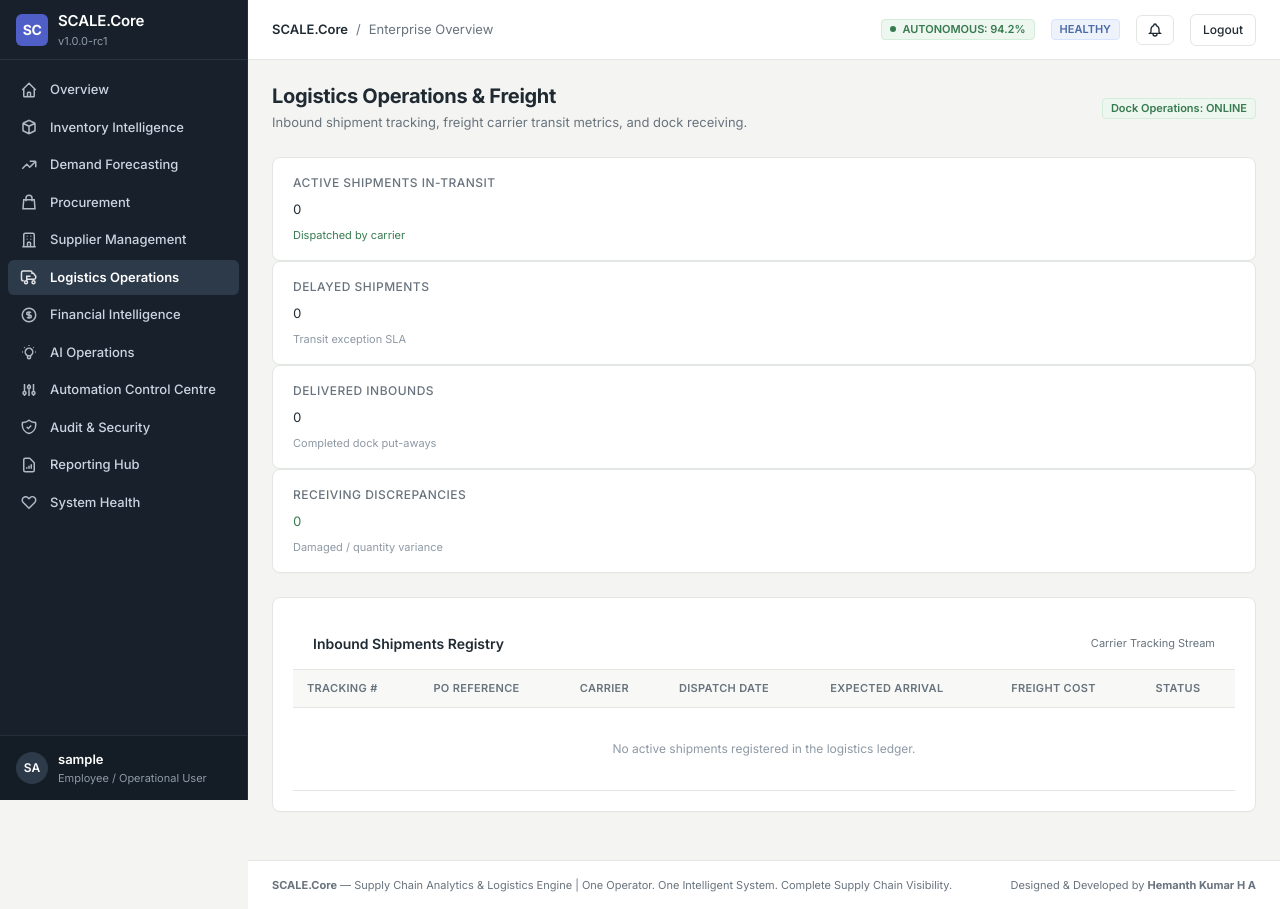
After one commit to hemanthkumarha07-debug/Scale-CORE, a Django app: page /logistics/ in a window 1280 px wide. The commit adds this page. Run offline with Django 5.2, Linux system fonts and the light colour scheme; the visitor is signed in with stand-in values (Sample User, id 1); data comes from the database, SQL or seed files in the repository; data that the repository does not hold is empty.

Commit message:
fix(auth & nav): resolve 403 redirect handling, connect logistics/audit views, and add 403/404 templates

```diff
--- a/apps/accounts/permissions.py
+++ b/apps/accounts/permissions.py
@@ -34,9 +34,10 @@ class IsOperationalUser(permissions.BasePermission):
 class ManagerRequiredMixin(UserPassesTestMixin):
     """
     View mixin requiring Manager role to view the page.
-    Raises PermissionDenied (HTTP 403) for non-managers.
+    Unauthenticated users are smoothly redirected to LOGIN_URL.
+    Authenticated non-managers receive PermissionDenied (HTTP 403).
     """
-    raise_exception = True
+    raise_exception = False
 
     def test_func(self):
         return bool(
@@ -49,8 +50,9 @@ class ManagerRequiredMixin(UserPassesTestMixin):
 class OperationalRequiredMixin(UserPassesTestMixin):
     """
     View mixin requiring authenticated user (Employee or Manager).
+    Unauthenticated users are smoothly redirected to LOGIN_URL.
     """
-    raise_exception = True
+    raise_exception = False
 
     def test_func(self):
         return bool(
--- /dev/null
+++ b/apps/audit/urls.py
@@ -0,0 +1,8 @@
+from django.urls import path
+from .views import AuditLedgerView
+
+app_name = 'audit'
+
+urlpatterns = [
+    path('', AuditLedgerView.as_view(), name='ledger'),
+]
--- a/apps/core/context_processors.py
+++ b/apps/core/context_processors.py
@@ -21,8 +21,8 @@ def enterprise_theme(request):
         {'id': 'intelligence', 'name': 'AI Operations', 'url': '/intelligence/', 'icon': 'psychology', 'manager_only': True},
         {'id': 'automation', 'name': 'Automation Control Centre', 'url': '/automation/', 'icon': 'smart_toy', 'manager_only': True},
         {'id': 'audit', 'name': 'Audit & Security', 'url': '/audit/', 'icon': 'shield', 'manager_only': True},
+        {'id': 'reporting', 'name': 'Reporting Hub', 'url': '/reporting/', 'icon': 'description', 'manager_only': True},
         {'id': 'system_health', 'name': 'System Health', 'url': '/system-health/', 'icon': 'monitor_heart', 'manager_only': True},
-        {'id': 'settings', 'name': 'Settings', 'url': '/settings/', 'icon': 'settings', 'manager_only': True},
     ]
 
     # Filter navigation items based on user authority
--- /dev/null
+++ b/apps/logistics/urls.py
@@ -0,0 +1,8 @@
+from django.urls import path
+from .views import LogisticsDashboardView
+
+app_name = 'logistics'
+
+urlpatterns = [
+    path('', LogisticsDashboardView.as_view(), name='dashboard'),
+]
--- /dev/null
+++ b/apps/logistics/views.py
@@ -0,0 +1,29 @@
+from django.views import View
+from django.shortcuts import render
+from apps.accounts.permissions import OperationalRequiredMixin
+from .models import Shipment, GoodsReceipt, ShipmentStatus
+
+class LogisticsDashboardView(OperationalRequiredMixin, View):
+    """
+    Logistics & Inbound Fulfillment Hub.
+    Monitors freight in transit, dock receiving, carrier compliance, and put-away records.
+    """
+    template_name = 'logistics/dashboard.html'
+
+    def get(self, request):
+        shipments = Shipment.objects.select_related('purchase_order', 'purchase_order__supplier').order_by('-created_at')[:30]
+        receipts = GoodsReceipt.objects.select_related('purchase_order', 'received_by').prefetch_related('items').order_by('-created_at')[:30]
+
+        in_transit_count = Shipment.objects.filter(status__in=[ShipmentStatus.DISPATCHED, ShipmentStatus.IN_TRANSIT, ShipmentStatus.OUT_FOR_DELIVERY]).count()
+        delayed_count = Shipment.objects.filter(is_delayed=True).count()
+        delivered_count = Shipment.objects.filter(status=ShipmentStatus.DELIVERED).count()
+        discrepancy_count = GoodsReceipt.objects.filter(discrepancy_detected=True).count()
+
+        return render(request, self.template_name, {
+            'shipments': shipments,
+            'receipts': receipts,
+            'in_transit_count': in_transit_count,
+            'delayed_count': delayed_count,
+            'delivered_count': delivered_count,
+            'discrepancy_count': discrepancy_count,
+        })
--- a/apps/procurement/urls.py
+++ b/apps/procurement/urls.py
@@ -8,6 +8,7 @@ app_name = 'procurement'
 
 urlpatterns = [
     path('', PurchaseOrderListView.as_view(), name='orders-list'),
+    path('orders/', PurchaseOrderListView.as_view(), name='orders-list-alias'),
     path('orders/<uuid:pk>/', PurchaseOrderDetailView.as_view(), name='order-detail'),
     path('orders/<uuid:pk>/approve/', ApprovePurchaseOrderView.as_view(), name='order-approve'),
     path('orders/<uuid:pk>/reject/', RejectPurchaseOrderView.as_view(), name='order-reject'),
--- a/scale_core/urls.py
+++ b/scale_core/urls.py
@@ -25,6 +25,9 @@ urlpatterns = [
     # Suppliers Module
     path('suppliers/', include('apps.suppliers.urls', namespace='suppliers')),
     # Logistics Module (Goods Receipt & Shipments)
+    path('logistics/', include('apps.logistics.urls', namespace='logistics')),
+    # Cryptographic Audit Ledger Module
+    path('audit/', include('apps.audit.urls', namespace='audit')),
     # Financial Intelligence Module
     path('finance/', include('apps.finance.urls', namespace='finance')),
     # Notifications Module
--- a/templates/components/sidebar.html
+++ b/templates/components/sidebar.html
@@ -33,6 +33,8 @@
             <svg width="18" height="18" fill="none" stroke="currentColor" stroke-width="2" viewBox="0 0 24 24"><path d="M12 6V4m0 2a2 2 0 100 4m0-4a2 2 0 110 4m-6 8a2 2 0 100-4m0 4a2 2 0 110-4m0 4v2m0-6V4m6 6v10m6-2a2 2 0 100-4m0 4a2 2 0 110-4m0 4v2m0-6V4"/></svg>
           {% elif item.id == 'audit' %}
             <svg width="18" height="18" fill="none" stroke="currentColor" stroke-width="2" viewBox="0 0 24 24"><path d="M9 12l2 2 4-4m5.618-4.016A11.955 11.955 0 0112 2.944a11.955 11.955 0 01-8.618 3.04A12.02 12.02 0 003 9c0 5.591 3.824 10.29 9 11.622 5.176-1.332 9-6.03 9-11.622 0-1.042-.133-2.052-.382-3.016z"/></svg>
+          {% elif item.id == 'reporting' %}
+            <svg width="18" height="18" fill="none" stroke="currentColor" stroke-width="2" viewBox="0 0 24 24"><path d="M9 17v-2m3 2v-4m3 4v-6m2 10H7a2 2 0 01-2-2V5a2 2 0 012-2h5.586a1 1 0 01.707.293l5.414 5.414a1 1 0 01.293.707V19a2 2 0 01-2 2z"/></svg>
           {% elif item.id == 'system_health' %}
             <svg width="18" height="18" fill="none" stroke="currentColor" stroke-width="2" viewBox="0 0 24 24"><path d="M4.318 6.318a4.5 4.5 0 000 6.364L12 20.364l7.682-7.682a4.5 4.5 0 00-6.364-6.364L12 7.636l-1.318-1.318a4.5 4.5 0 00-6.364 0z"/></svg>
           {% else %}
--- /dev/null
+++ b/templates/logistics/dashboard.html
@@ -0,0 +1,93 @@
+{% extends 'base.html' %}
+
+{% block title %}Logistics & Freight Tracking | SCALE.Core{% endblock %}
+{% block breadcrumb %}Logistics Operations{% endblock %}
+
+{% block content %}
+<div style="display: flex; justify-content: space-between; align-items: center; margin-bottom: 24px;">
+  <div>
+    <h1 style="font-size: 20px; font-weight: 700; margin: 0 0 4px 0; color: var(--scale-text-primary);">Logistics Operations & Freight</h1>
+    <p style="font-size: 13px; color: var(--scale-text-secondary); margin: 0;">Inbound shipment tracking, freight carrier transit metrics, and dock receiving.</p>
+  </div>
+  <div class="scale-badge scale-badge-healthy">
+    Dock Operations: ONLINE
+  </div>
+</div>
+
+<!-- Logistics KPI Row -->
+<div class="scale-grid-3" style="grid-template-columns: repeat(4, 1fr); margin-bottom: 24px;">
+  <div class="scale-card scale-kpi-card">
+    <div class="scale-kpi-label">Active Shipments In-Transit</div>
+    <div class="scale-kpi-value tabular-nums">{{ in_transit_count }}</div>
+    <div class="scale-metadata-text" style="color: var(--scale-healthy-text);">Dispatched by carrier</div>
+  </div>
+
+  <div class="scale-card scale-kpi-card">
+    <div class="scale-kpi-label">Delayed Shipments</div>
+    <div class="scale-kpi-value tabular-nums" style="color: {% if delayed_count > 0 %}#DC2626{% else %}var(--scale-text-primary){% endif %};">{{ delayed_count }}</div>
+    <div class="scale-metadata-text" style="color: var(--scale-text-muted);">Transit exception SLA</div>
+  </div>
+
+  <div class="scale-card scale-kpi-card">
+    <div class="scale-kpi-label">Delivered Inbounds</div>
+    <div class="scale-kpi-value tabular-nums">{{ delivered_count }}</div>
+    <div class="scale-metadata-text" style="color: var(--scale-text-muted);">Completed dock put-aways</div>
+  </div>
+
+  <div class="scale-card scale-kpi-card">
+    <div class="scale-kpi-label">Receiving Discrepancies</div>
+    <div class="scale-kpi-value tabular-nums" style="color: {% if discrepancy_count > 0 %}#D97706{% else %}var(--scale-healthy-text){% endif %};">{{ discrepancy_count }}</div>
+    <div class="scale-metadata-text" style="color: var(--scale-text-muted);">Damaged / quantity variance</div>
+  </div>
+</div>
+
+<!-- Inbound Shipments Table -->
+<div class="scale-card" style="margin-bottom: 24px;">
+  <div style="padding: 16px 20px; border-bottom: 1px solid var(--scale-border-primary); display: flex; justify-content: space-between; align-items: center;">
+    <h3 style="font-size: 14px; font-weight: 600; margin: 0; color: var(--scale-text-primary);">Inbound Shipments Registry</h3>
+    <span class="scale-metadata-text">Carrier Tracking Stream</span>
+  </div>
+  <table class="scale-table">
+    <thead>
+      <tr>
+        <th>Tracking #</th>
+        <th>PO Reference</th>
+        <th>Carrier</th>
+        <th>Dispatch Date</th>
+        <th>Expected Arrival</th>
+        <th>Freight Cost</th>
+        <th>Status</th>
+      </tr>
+    </thead>
+    <tbody>
+      {% for s in shipments %}
+      <tr>
+        <td style="font-family: 'JetBrains Mono', monospace; font-weight: 600; font-size: 12px; color: var(--scale-brand-primary);">
+          {{ s.tracking_number }}
+        </td>
+        <td>
+          <a href="/procurement/orders/{{ s.purchase_order.id }}/" style="color: var(--scale-text-primary); text-decoration: none; font-weight: 500;">
+            {{ s.purchase_order.po_number }}
+          </a>
+        </td>
+        <td style="font-weight: 500;">{{ s.carrier_name }}</td>
+        <td class="tabular-nums">{{ s.dispatch_date }}</td>
+        <td class="tabular-nums">{{ s.expected_delivery_date }}</td>
+        <td class="tabular-nums">${{ s.freight_cost|floatformat:2 }}</td>
+        <td>
+          <span class="scale-badge {% if s.status == 'DELIVERED' %}scale-badge-healthy{% elif s.status == 'IN_TRANSIT' %}scale-badge-info{% elif s.is_delayed %}scale-badge-critical{% else %}scale-badge-warning{% endif %}">
+            {{ s.get_status_display }}
+          </span>
+        </td>
+      </tr>
+      {% empty %}
+      <tr>
+        <td colspan="7" style="text-align: center; color: var(--scale-text-muted); padding: 32px;">
+          No active shipments registered in the logistics ledger.
+        </td>
+      </tr>
+      {% endfor %}
+    </tbody>
+  </table>
+</div>
+{% endblock %}
```
Also changed, not shown: apps/audit/views.py (added, +21 -0 lines), templates/403.html (added, +24 -0 lines), templates/404.html (added, +22 -0 lines), templates/audit/ledger.html (added, +100 -0 lines).
